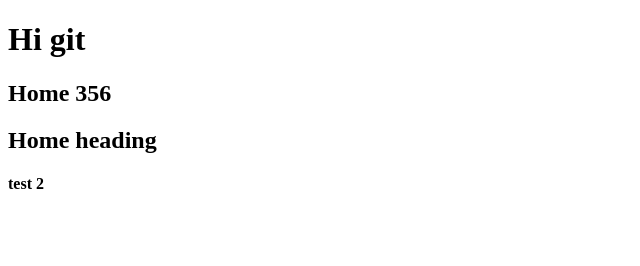
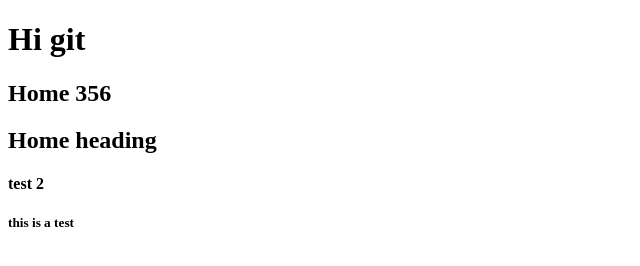
Before and after one commit to nasimSha1327/Tamrin25, a plain HTML site: page index.html in a window 1280 px wide. Shown: the full height of the page, 0-640 px from the left. Drawn offline with Linux system fonts and the light colour scheme.

Commit message:
edit index

```diff
--- a/index.html
+++ b/index.html
@@ -10,5 +10,6 @@
     <h2>Home 356</h2>
     <h2>Home heading</h2>
     <h4>test 2</h4>
+    <h5>this is a test</h5>
 </body>
 </html>
```
